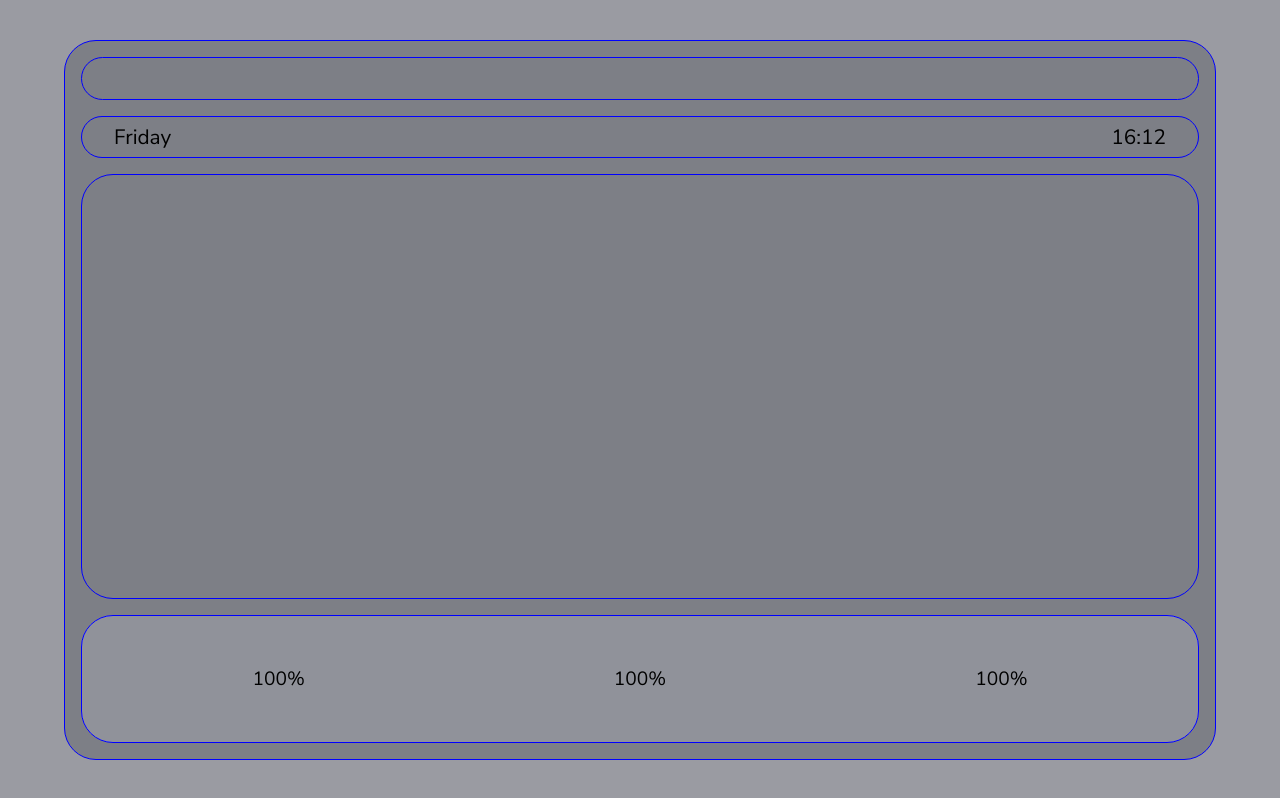
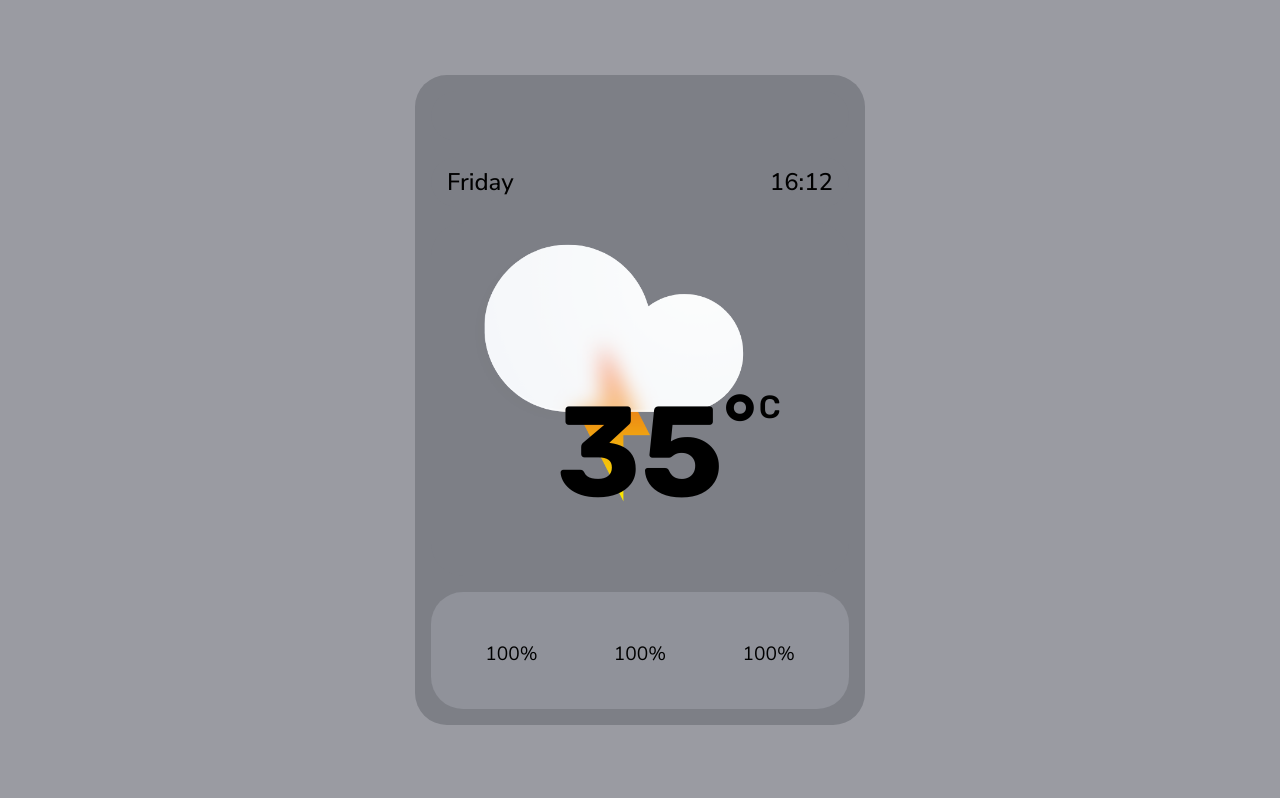
Before and after one commit to blu3tan/Weather-App, a website built with webpack: page src/template.html in a window 1280 px wide. Built offline with nearby package versions, Linux system fonts and the light colour scheme; files whose address does not match are found by name.

Commit message:
Add complete layout styling

```diff
--- a/src/main.css
+++ b/src/main.css
@@ -1,4 +1,4 @@
-@import url('https://fonts.googleapis.com/css2?family=Nunito+Sans:wght@200;300;400;700;800&family=Rubik:wght@400;500;700&display=swap');
+@import url('https://fonts.googleapis.com/css2?family=Nunito+Sans:wght@200;300;400;500;700;800&family=Rubik:wght@400;500;700&display=swap');
 
 :root {
 	--font-body: 'Nunito Sans';
@@ -56,19 +56,19 @@ span {
 
 .app-container {
 	display: grid;
-	grid-template-rows: 0.5fr 0.5fr 5fr 1.5fr;
+	grid-template-rows: 50px 50px 3fr 1fr;
 	gap: 1rem;
 
 	padding: 1rem;
-	width: 90dvw;
-	height: 90dvh;
+	width: min(95dvw, 450px);
+	height: max(80dvh, 650px);
 	background-color: #7d7f86;
 	border-radius: var(--border-radius);
-	border: var(--border-test);
+	/* border: var(--border-test); */
 }
 
 .app-container > * {
-	border: var(--border-test);
+	/* border: var(--border-test); */
 	border-radius: var(--border-radius);
 	background-color: inherit;
 }
@@ -92,7 +92,7 @@ span {
 	text-align: center;
 	font-family: var(--font-body);
 	font-size: 1.6rem;
-	font-weight: 700;
+	font-weight: 800;
 	padding-inline: 2rem;
 }
 
@@ -104,8 +104,9 @@ span {
 	justify-content: space-between;
 
 	& span {
-		font-size: 1.3rem;
-		padding-inline: 2rem;
+		font-size: 1.5rem;
+		font-weight: 500;
+		padding-inline: 1rem;
 	}
 }
 
@@ -130,6 +131,54 @@ span {
 
 	& img {
 		max-width: 50px;
-		scale: 0.5;
+		scale: 0.8;
+		margin-bottom: 0.5rem;
 	}
 }
+
+/************************** Main container **************************/
+
+.main {
+	position: relative;
+	display: flex;
+	justify-content: center;
+	align-items: flex-end;
+	padding-bottom: 3rem;
+}
+
+.temp {
+	position: relative;
+	border-radius: var(--border-radius);
+	font-family: var(--font-title);
+	font-size: 8rem;
+	font-weight: 700;
+
+	&::after {
+		content: '°';
+		font-size: 5rem;
+		font-weight: 700;
+		font-family: inherit;
+		position: absolute;
+	}
+
+	&::before {
+		content: 'C';
+		left: calc(100% + 2.2rem);
+		top: 8%;
+		font-size: 2rem;
+		font-weight: 500;
+		font-family: inherit;
+		position: absolute;
+	}
+
+	&.far::before {
+		content: 'F';
+	}
+}
+
+.weather-icon {
+	scale: 0.7;
+	top: -3rem;
+	left: -2rem;
+	position: absolute;
+}
--- a/src/template.html
+++ b/src/template.html
@@ -14,7 +14,10 @@
 				<span id="day" class="day"></span>
 				<span id="time" class="time"></span>
 			</div>
-			<div id="main" class="main"></div>
+			<div id="main" class="main">
+				<img id="weather-icon" class="weather-icon" src="./weather-png/thunderstorm.png" alt="" />
+				<span id="temp" class="temp">35</span>
+			</div>
 			<div id="data" class="data">
 				<div id="precipitation" class="data-item">
 					<div id="icon">
```
